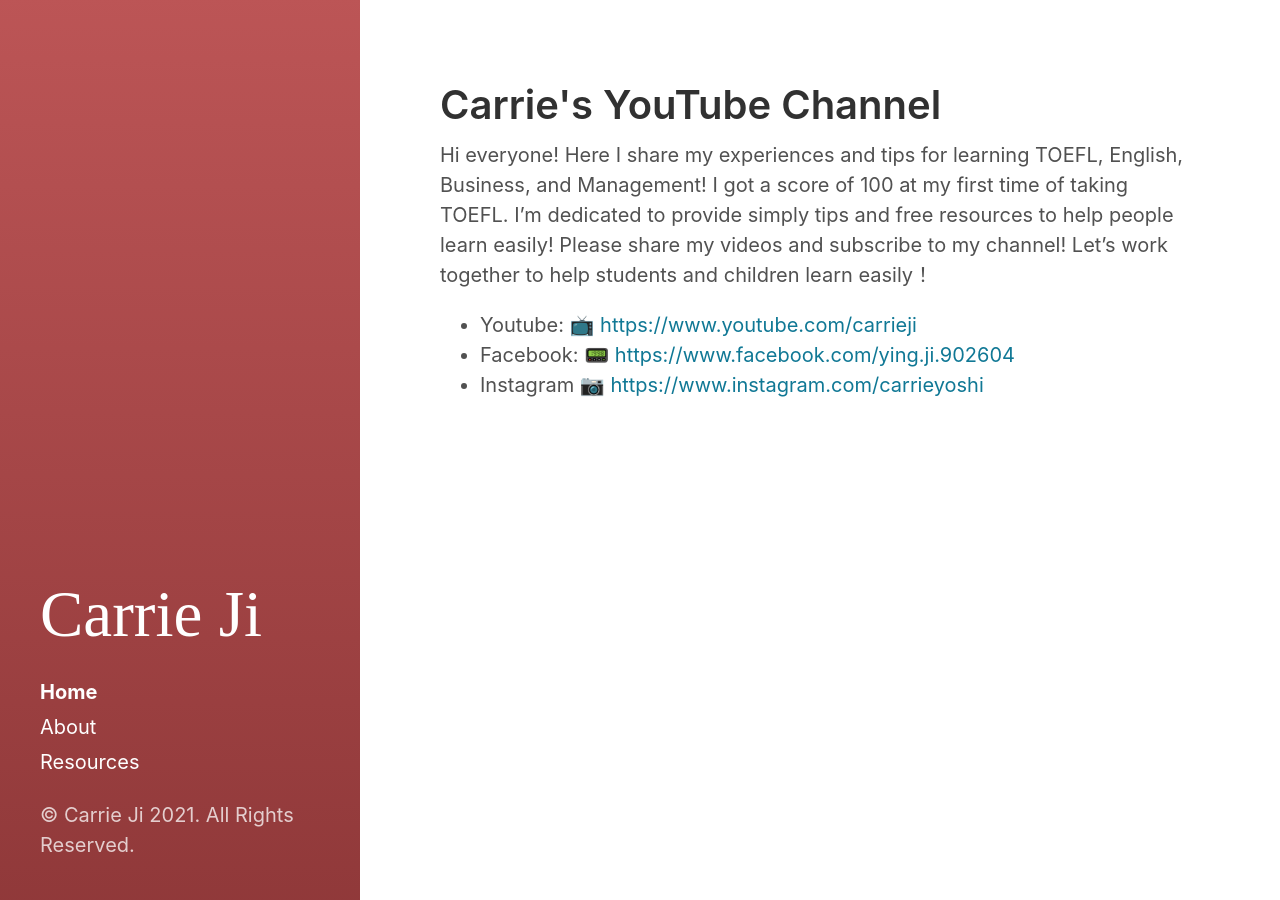
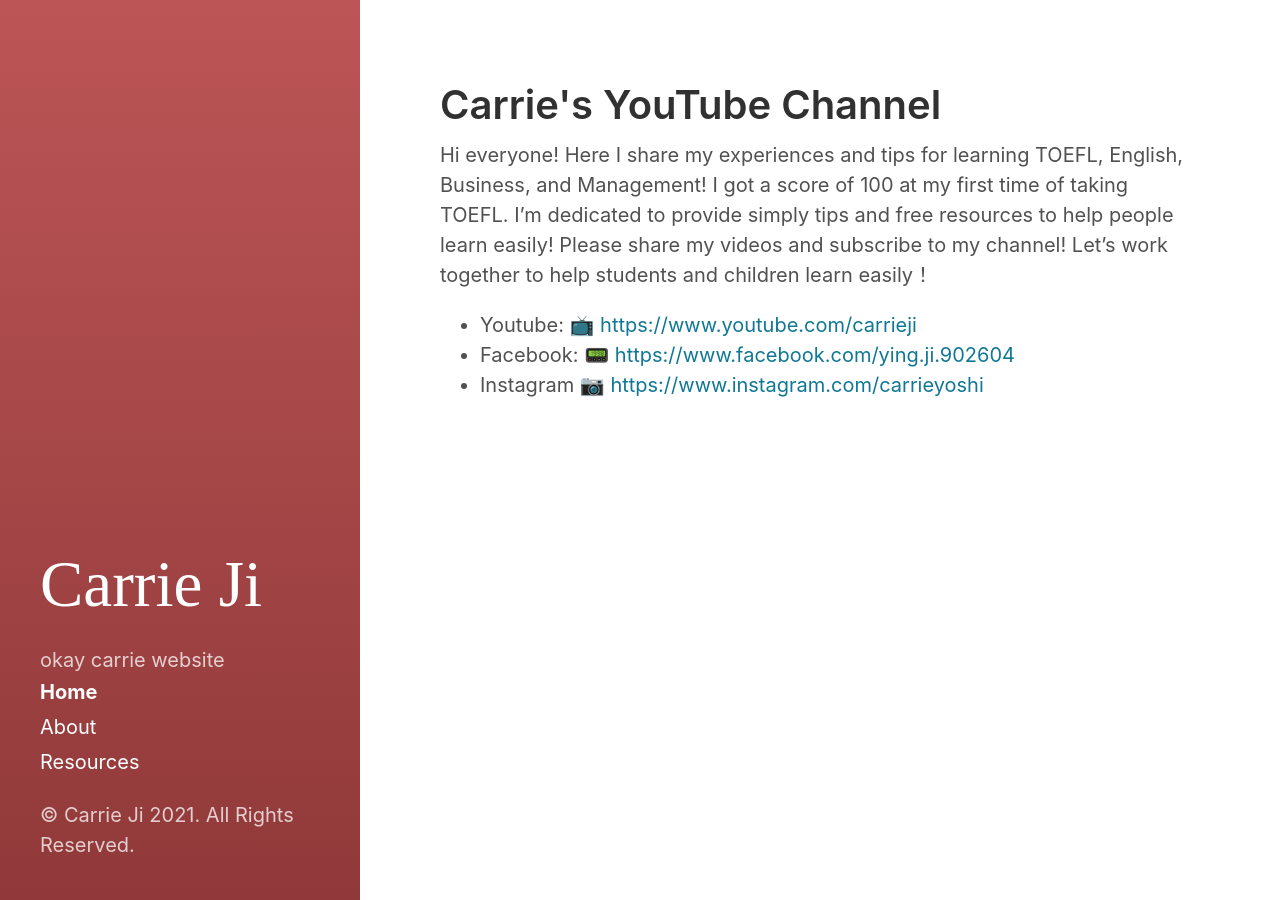
Before and after one commit to carrieji/carrieji.github.io, a Jekyll site: the page built from index.html, in a window 1280 px wide. Built offline with Jekyll 4.4.1, drawn with Linux system fonts in a browser that asks for light colours; the list of posts is cut into pages by our own code.

Commit message:
Update sidebar.html

```diff
--- a/_includes/sidebar.html
+++ b/_includes/sidebar.html
@@ -10,6 +10,9 @@
     </{% if page.layout == "index" %}h1{% else %}div{% endif %}>
     <p class="lead">{{ site.description }}</p>
   </header>
+
+okay carrie website
+
   {% include sidebar-nav-links.html %}
 
   {% if site.version %}
```
